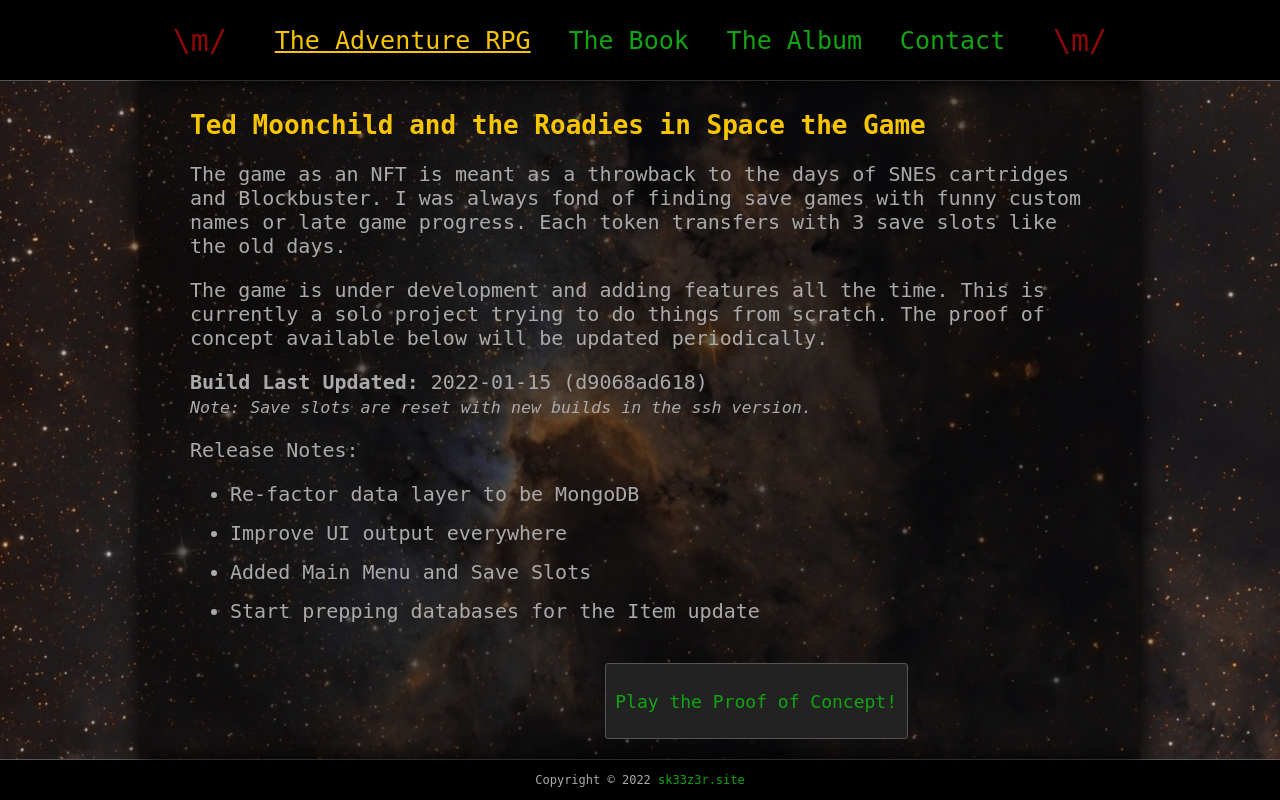
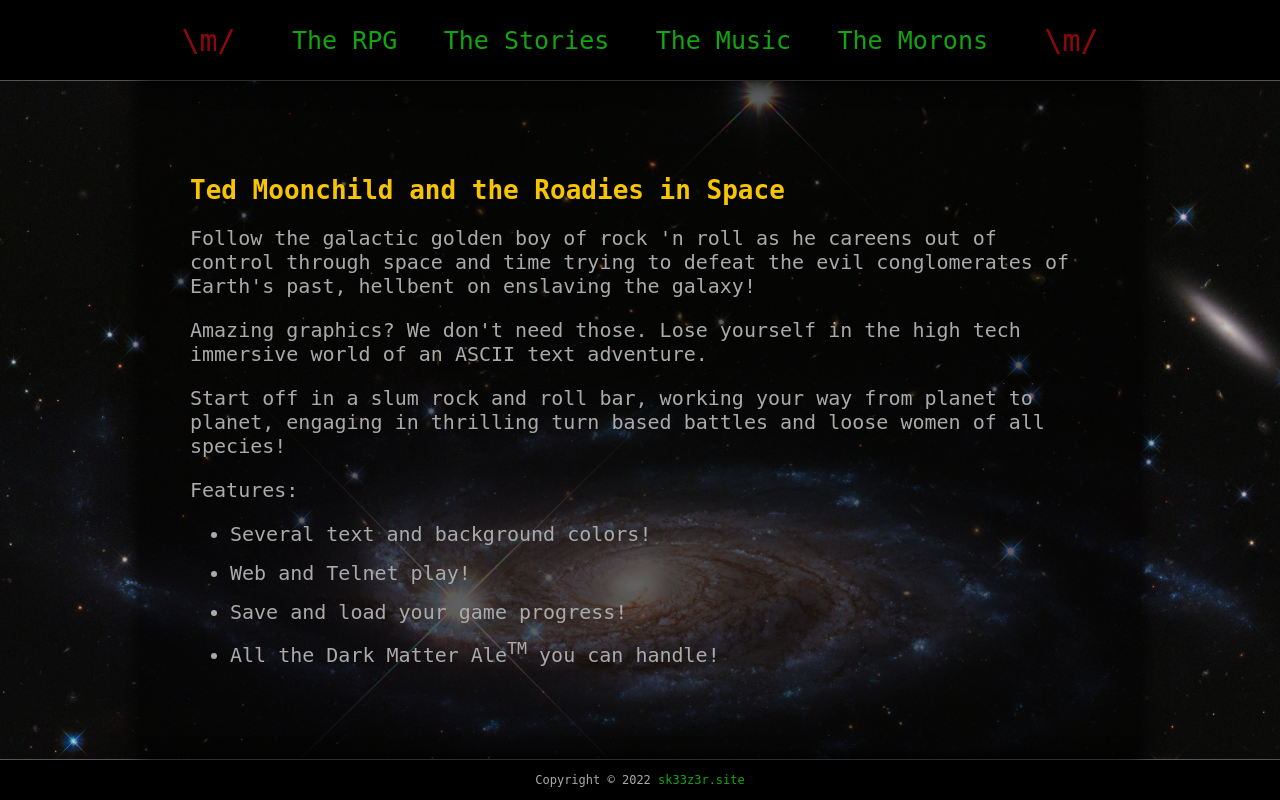
Before and after one commit to sk33z3r/moonchild.space, a PHP site: page / in a window 1280 px wide. Run offline with PHP 8.4, Linux system fonts and the light colour scheme; data that the repository does not hold is empty; some libraries are stand-ins or nearby versions; some web fonts are replaced.

Commit message:
chore: add home screen

```diff
--- a/css/main.css
+++ b/css/main.css
@@ -148,13 +148,18 @@ section {
     background: rgba(0, 0, 0, 0.25);
 }
 
-#rpg, #book, #album, #contact {
+#home, #rpg, #book, #album, #contact {
     background-size: cover;
     background-position: center;
 }
 
+#home {
+    display: block;
+    background-image: url('../images/home_bg.jpg');
+}
+
 #rpg {
-    display: block;
+    display: none;
     background-image: url('../images/game_bg.jpg');
 }
 
--- a/index.php
+++ b/index.php
@@ -39,20 +39,41 @@
     <div id="navbar">
         <div class="nav-container">
             <span class="metal-horns">\m/</span>
-            <button onclick="rpgNav()" id="rpgBtn">The Adventure RPG</button>
-            <button onclick="bookNav()" id="bookBtn">The Book</button>
-            <button onclick="albumNav()" id="albumBtn">The Album</button>
-            <button onclick="contactNav()" id="contactBtn">Contact</button>
+            <button onclick="rpgNav()" id="rpgBtn">The RPG</button>
+            <button onclick="bookNav()" id="bookBtn">The Stories</button>
+            <button onclick="albumNav()" id="albumBtn">The Music</button>
+            <button onclick="contactNav()" id="contactBtn">The Morons</button>
             <span class="metal-horns">\m/</span>
         </div>
     </div>
+
+    <!-- Home Section -->
+    <section id="home">
+        <div class="section-bg">
+            <div class="container section-div">
+                <div class="section-text">
+                    <h1>Ted Moonchild and the Roadies in Space</h1>
+                    <p>Follow the galactic golden boy of rock 'n roll as he careens out of control through space and time trying to defeat the evil conglomerates of Earth's past, hellbent on enslaving the galaxy!</p>
+                    <p>Amazing graphics? We don't need those. Lose yourself in the high tech immersive world of an ASCII text adventure.</p>
+                    <p>Start off in a slum rock and roll bar, working your way from planet to planet, engaging in thrilling turn based battles and loose women of all species!</p>
+                    <p>Features:</p>
+                    <ul>
+                        <li>Several text and background colors!</li>
+                        <li>Web and Telnet play!</li>
+                        <li>Save and load your game progress!</li>
+                        <li>All the Dark Matter Ale<sup>TM</sup> you can handle!</li>
+                    </ul>
+                </div>
+            </div>
+        </div>
+    </section>
 
     <!-- Game Section -->
     <section id="rpg">
         <div class="section-bg">
             <div class="container section-div">
                 <div class="section-text">
-                    <h1>Ted Moonchild and the Roadies in Space the Game</h1>
+                    <h1>Ted Moonchild and the Roadies in Space: the Game</h1>
                     <p>The game as an NFT is meant as a throwback to the days of SNES cartridges and Blockbuster. I was always fond of finding save games with funny custom names or late game progress. Each token transfers with 3 save slots like the old days.</p>
                     <p>The game is under development and adding features all the time. This is currently a solo project trying to do things from scratch. The proof of concept available below will be updated periodically.</p>
                     <p><b>Build Last Updated:</b> 2022-01-15 (d9068ad618)<br /><i><small>Note: Save slots are reset with new builds in the ssh version.</small></i></p>
@@ -128,7 +149,7 @@
         <div class="section-bg">
             <div class="container section-div">
                 <div class="section-text">
-                    <h1>The Lost Volumes of the Roadies in Space</h1>
+                    <h1>The Roadies in Space: The Lost Volumes</h1>
                     <p>Immerse yourself into the Roadies universe with radical backstories and unnecessary details about how stuff works. Flex your knowledge to assert your dominance amongst friends!</p>
                     <p>Initially these eBooks will be deeper backstories of all the characters that appear in the TMatRiS episodic games. Giving more context to the world around you filled with laughing and crying.</p>
                     <p>These releases will happen in-between game episodes as new characters are developed and polished off. At first they will be released as eBooks only, but as I find my groove there will be audio versions with ambient sounds ala "The Shadow" from back in the radio days.</p>
@@ -148,7 +169,7 @@
         <div class="section-bg">
             <div class="container section-div">
                 <div class="section-text">
-                    <h1>The Ultimate Original Soundtrack performed by The Roadies in Space</h1>
+                    <h1>The Roadies in Space: OST</h1>
                     <p>Original tunes written, performed and recorded by the Roadies and other miscreants from throughout the galaxy.</p>
                     <p>The initial album being released is the main soundtrack to the games. Subsequent releases will include features from characters that appear throughout the story, spanning several genres. Eventually, the ultimate metal album will be unleashed.</p>
                     <ul>
@@ -166,13 +187,13 @@
         <div class="section-bg">
             <div class="container section-div">
                 <div class="section-text">
-                    <h1>Contact the morons behind Ted Moonchild and the Roadies in Space Universe</h1>
-                    <p>Found a bug? Have an idea? Want to send us hate mail?</p>
+                    <h1>The Moron behind the Roadies in Space Universe</h1>
+                    <p>Found a bug? Have an idea? Want to send hate mail?</p>
                     <p>I'll have contact info and a newswire available soon.</p>
                     <p>Check out my other projects:</p>
                     <ul>
                         <li><a href="https://sk33z3r.site/sacred-bodies">Sacred Bodies NFT</a></li>
-                        <li><a href="#">Order of the Floral Magi</a></li>
+                        <li><a href="https://sk33z3r.site/floral-magi">Order of the Floral Magi</a></li>
                     </ul>
                 </div>
             </div>
--- a/js/nav.js
+++ b/js/nav.js
@@ -1,5 +1,5 @@
 function init() {
-    document.getElementById("rpgBtn").className = "active";
+    document.getElementById("rpgBtn").className = "";
     document.getElementById("bookBtn").className = "";
     document.getElementById("albumBtn").className = "";
     document.getElementById("contactBtn").className = "";
```
Also changed, not shown: images/home_bg.jpg (added).
